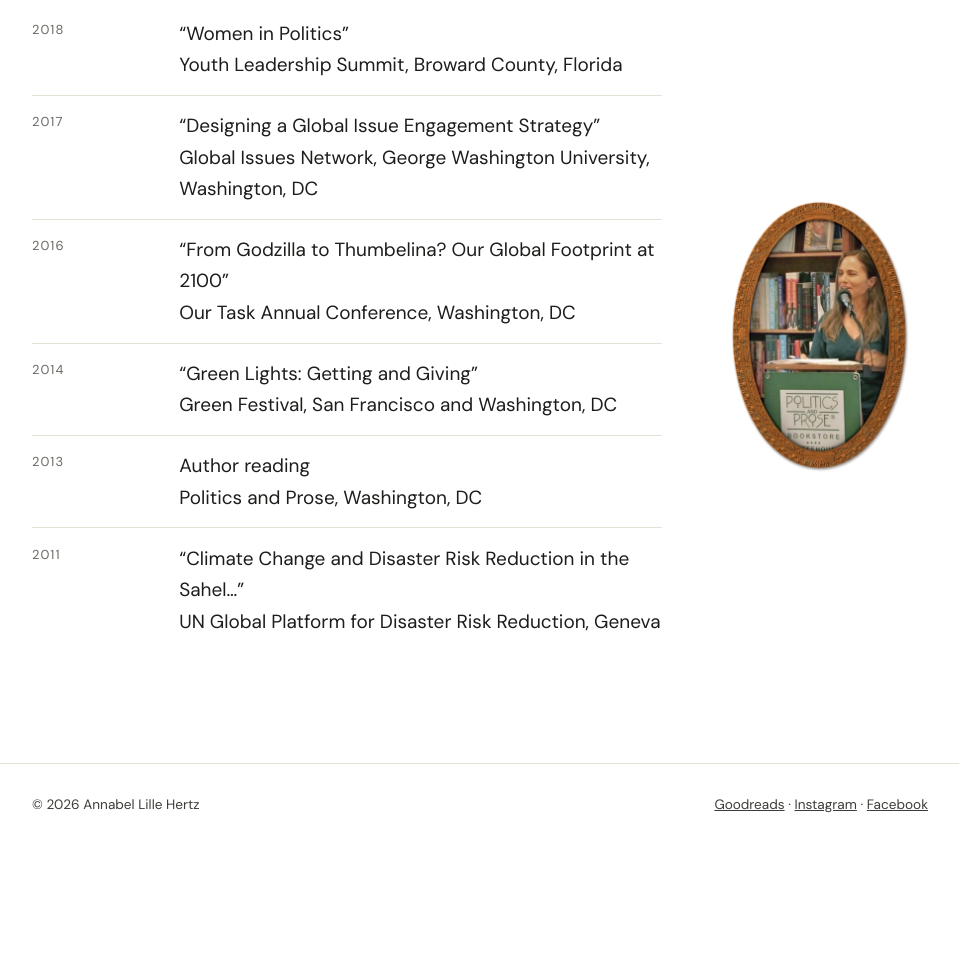
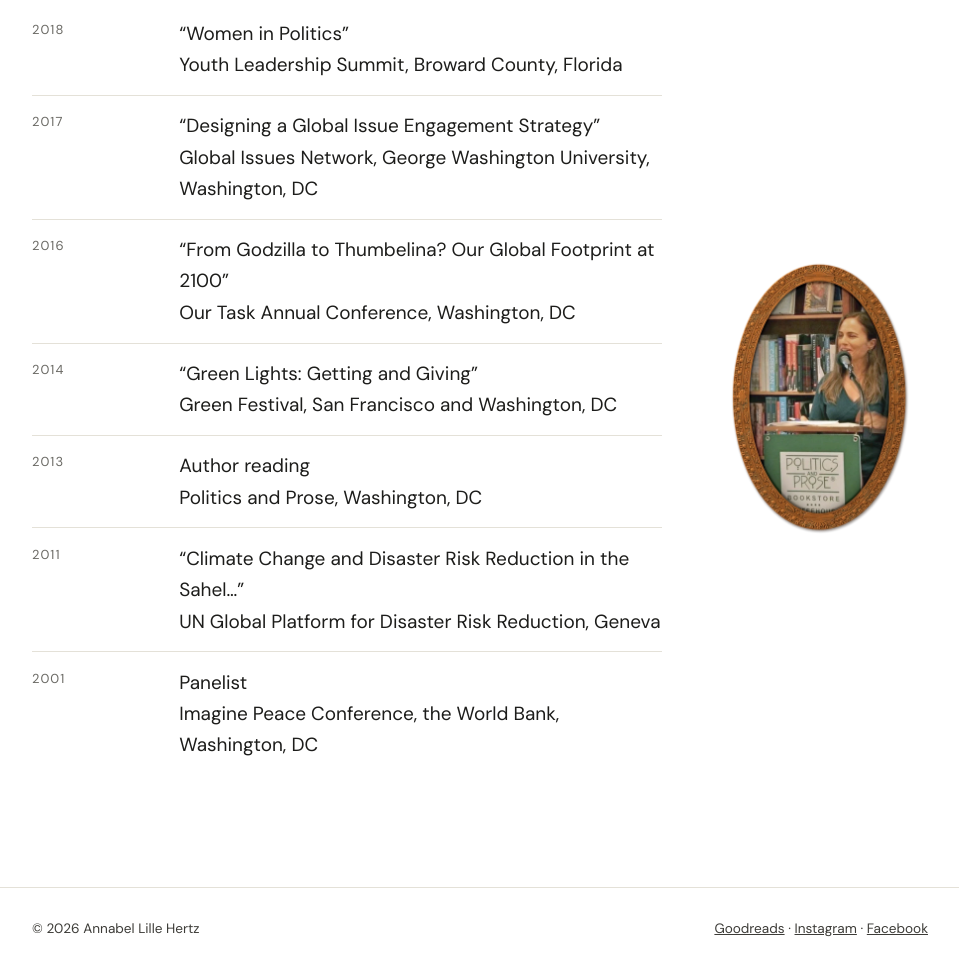
Before and after one commit to annabelhertz2017/annabelhertz2017.github.io, a plain HTML site: page events.html in a window 1280 px wide. Shown: the part 324-1293 px from the top of the page, without its empty margins (160-1119 px from the left). Before the commit the page ends 1169 px from the top, so only its background shows below. Drawn offline with Linux system fonts and the light colour scheme.

Commit message:
Events: add 2001 Imagine Peace Conference panel
Co-Authored-By: Claude Sonnet 5.5 <noreply@anthropic.com>
Claude-Session: https://claude.ai/code/session_016b5sW6zxxaQmWFoJYk8szr

```diff
--- a/events.html
+++ b/events.html
@@ -49,6 +49,7 @@
       <li><span class="when">2014</span><span class="what">&ldquo;Green Lights: Getting and Giving&rdquo;<br>Green Festival, San Francisco and Washington, DC</span></li>
       <li><span class="when">2013</span><span class="what">Author reading<br>Politics and Prose, Washington, DC</span></li>
       <li><span class="when">2011</span><span class="what">&ldquo;Climate Change and Disaster Risk Reduction in the Sahel&hellip;&rdquo;<br>UN Global Platform for Disaster Risk Reduction, Geneva</span></li>
+      <li><span class="when">2001</span><span class="what">Panelist<br>Imagine Peace Conference, the World Bank, Washington, DC</span></li>
     </ul>
     <figure class="events-photo">
       <img src="images/politics-and-prose-reading-thin.webp" width="880" height="1260" alt="Annabel Lille Hertz speaking at a podium at Politics and Prose bookstore, in a carved wooden oval frame" draggable="false">
```
